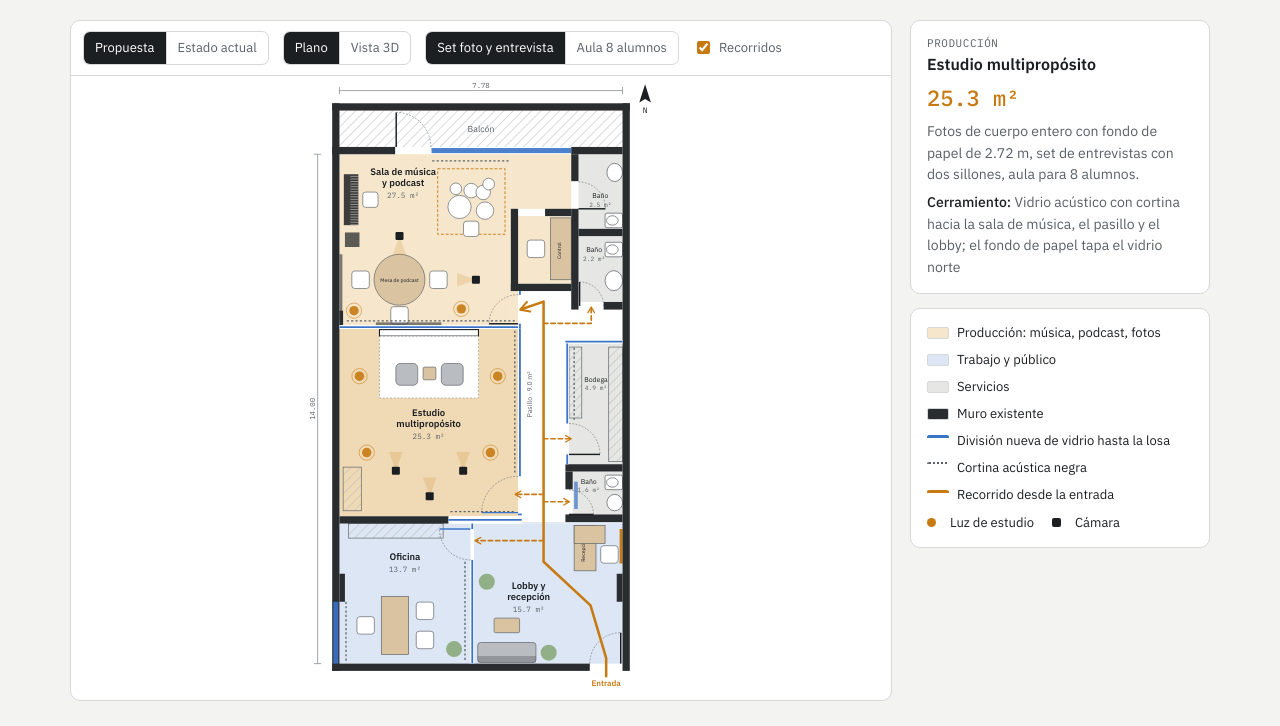
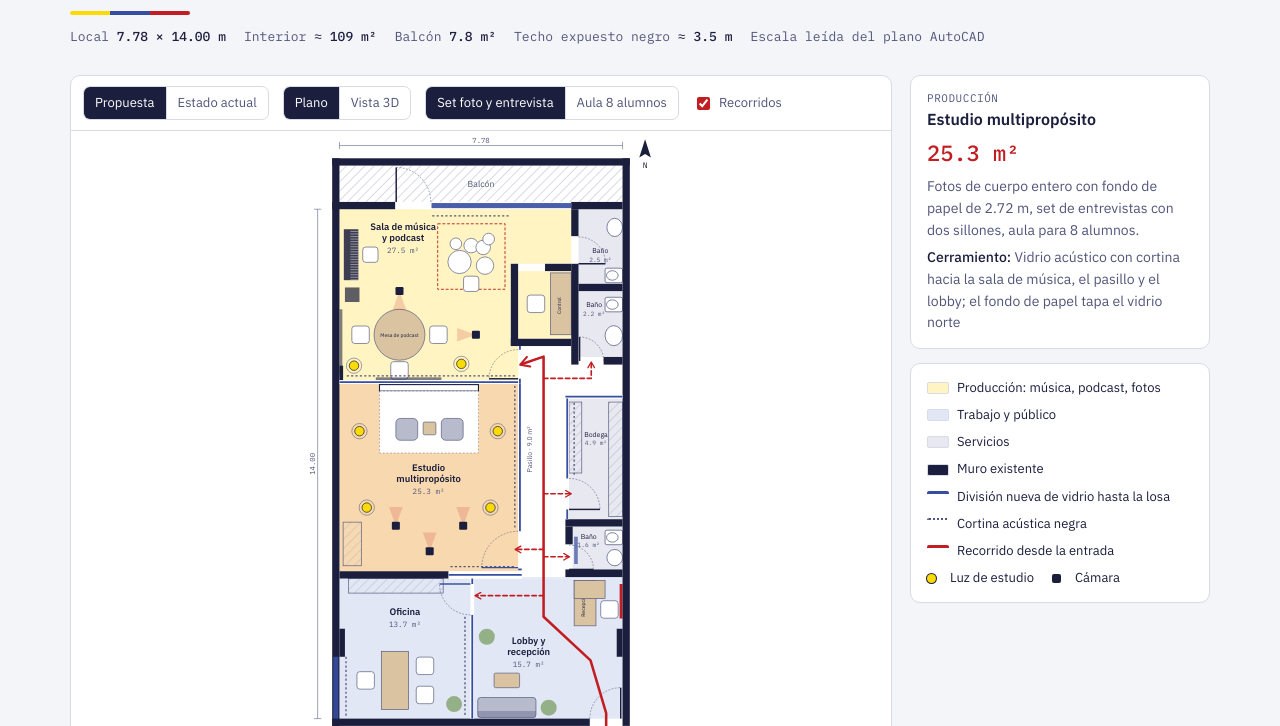
Before and after one commit to DrGraphic/estudio-andres-bello, a plain HTML site: page index.html in a window 1280 px wide. Shown: the part 210-936 px from the top of the page. Drawn offline with Linux system fonts and the light colour scheme.

Commit message:
Aplicar paleta y logo de drgraphic
Co-Authored-By: Claude Opus 5.5 <noreply@anthropic.com>
Claude-Session: https://claude.ai/code/session_01VpsP89JKDyhT3TceQQtrQt

```diff
--- a/index.html
+++ b/index.html
@@ -9,39 +9,41 @@
 <link href="https://fonts.googleapis.com/css2?family=IBM+Plex+Mono:wght@400;500&family=IBM+Plex+Sans:wght@400;500;600&display=swap" rel="stylesheet">
 <style>
 :root{
-  /* Lámina de arquitectura: papel frío, tinta grafito, acento ámbar (luz de tungsteno), vidrio cobalto */
-  --paper:#F3F4F2; --sheet:#FFFFFF; --ink:#1C1F22; --ink-2:#5A6066; --rule:#D5D8D6;
-  --accent:#C77A12; --glass:#3A74C9;
-  --prod:#F6E7CC; --work:#DCE6F4; --serv:#E6E7E4; --circ:#FFFFFF; --open:#EEF0EE;
-  --wall:#2A2D30; --wall-new:#4A4F55; --wood:#D9C3A1; --soft:#B9BCC0; --green:#7FA36B;
+  /* Paleta drgraphic (muestreada del logo): azul noche #1B1E3D, rojo #C11D22, amarillo #FCDB04, azul #364EA2 */
+  --paper:#F4F5F9; --sheet:#FFFFFF; --ink:#1B1E3D; --ink-2:#51567A; --rule:#D8DAE5;
+  --accent:#C11D22; --glass:#364EA2; --sun:#FCDB04;
+  --prod:#FFF4C2; --work:#E2E7F6; --serv:#E7E8F0; --circ:#FFFFFF; --open:#EEF0F6;
+  --wall:#1B1E3D; --wall-new:#4A4F75; --wood:#D9C3A1; --soft:#B8BBCB; --green:#7FA36B;
   --font-display:"IBM Plex Sans", system-ui, sans-serif;
   --font-body:"IBM Plex Sans", system-ui, sans-serif;
   --font-mono:"IBM Plex Mono", ui-monospace, monospace;
-  --bg3d:#E9EBE9;
+  --bg3d:#E9EBF2;
   color-scheme: light;
-  /* layout: cabecera, luego visor (plano o 3D) con panel lateral, luego tabla y notas */
+  /* layout: cabecera con logo, visor (plano o 3D) con panel lateral, video, renders, tabla y notas */
 }
 @media (prefers-color-scheme: dark){
   :root:not([data-theme="light"]){
-    --paper:#141618; --sheet:#1C1F22; --ink:#E9EBEA; --ink-2:#A3A9AE; --rule:#33383C;
-    --accent:#E9A23B; --glass:#7AA7EA;
-    --prod:#3A3020; --work:#22303F; --serv:#2A2D30; --circ:#1C1F22; --open:#24282B;
-    --wall:#D9DCDA; --wall-new:#AEB3B7; --wood:#7A6648; --soft:#5B6065; --green:#6E9460;
-    --bg3d:#202326; color-scheme: dark;
+    --paper:#11132A; --sheet:#1B1E3D; --ink:#F2F3F8; --ink-2:#A9ADC7; --rule:#33375C;
+    --accent:#EF4A4F; --glass:#8FA3E6; --sun:#FCDB04;
+    --prod:#3B3518; --work:#24305E; --serv:#272B4D; --circ:#1B1E3D; --open:#22264A;
+    --wall:#E6E7EF; --wall-new:#A9ADC7; --wood:#7A6648; --soft:#565B80; --green:#6E9460;
+    --bg3d:#15172F; color-scheme: dark;
   }
 }
 :root[data-theme="dark"]{
-  --paper:#141618; --sheet:#1C1F22; --ink:#E9EBEA; --ink-2:#A3A9AE; --rule:#33383C;
-  --accent:#E9A23B; --glass:#7AA7EA;
-  --prod:#3A3020; --work:#22303F; --serv:#2A2D30; --circ:#1C1F22; --open:#24282B;
-  --wall:#D9DCDA; --wall-new:#AEB3B7; --wood:#7A6648; --soft:#5B6065; --green:#6E9460;
-  --bg3d:#202326; color-scheme: dark;
+  --paper:#11132A; --sheet:#1B1E3D; --ink:#F2F3F8; --ink-2:#A9ADC7; --rule:#33375C;
+  --accent:#EF4A4F; --glass:#8FA3E6; --sun:#FCDB04;
+  --prod:#3B3518; --work:#24305E; --serv:#272B4D; --circ:#1B1E3D; --open:#22264A;
+  --wall:#E6E7EF; --wall-new:#A9ADC7; --wood:#7A6648; --soft:#565B80; --green:#6E9460;
+  --bg3d:#15172F; color-scheme: dark;
 }
 *{box-sizing:border-box}
 html,body{margin:0}
 body{background:var(--paper);color:var(--ink);font-family:var(--font-body);font-size:15px;line-height:1.55}
 .wrap{max-width:1180px;margin:0 auto;padding:28px 20px 60px;display:grid;gap:28px}
 header{display:grid;gap:6px}
+.brand{display:flex;align-items:center;gap:12px;margin-bottom:4px}.brand img{border-radius:10px;display:block}
+.stripe{height:4px;display:grid;grid-template-columns:1fr 1fr 1fr;border-radius:2px;overflow:hidden;max-width:120px;margin-top:8px}.stripe i:nth-child(1){background:#FCDB04}.stripe i:nth-child(2){background:#364EA2}.stripe i:nth-child(3){background:#C11D22}
 .eyebrow{font-family:var(--font-mono);font-size:12px;letter-spacing:.06em;color:var(--ink-2);text-transform:uppercase}
 h1{font-family:var(--font-display);font-weight:600;font-size:clamp(26px,3.4vw,36px);line-height:1.15;margin:0;text-wrap:balance}
 h2{font-family:var(--font-display);font-weight:600;font-size:20px;margin:0 0 12px;text-wrap:balance}
@@ -120,9 +122,10 @@ ul.notes li span{color:var(--ink-2)}
 <body>
 <div class="wrap">
 <header>
-  <div class="eyebrow">Oficina Andrés Bello · propuesta de distribución</div>
+  <div class="brand"><img src="brand/logo-drgraphic.png" alt="drgraphic" width="52" height="52"><div class="eyebrow">Oficina Andrés Bello · propuesta de distribución</div></div>
   <h1>Estudio creativo: clases, podcast, fotos y música</h1>
   <p class="lede">Un pasillo central une la entrada con todas las áreas. El lobby recibe en la esquina de la puerta, la oficina de vidrio aprovecha la única ventana y los dos salones de producción quedan adentro, donde se controla toda la luz y el sonido.</p>
+  <div class="stripe" aria-hidden="true"><i></i><i></i><i></i></div>
   <div class="facts"><span>Local <b>7.78 × 14.00 m</b></span><span>Interior <b>≈ 109 m²</b></span><span>Balcón <b>7.8 m²</b></span><span>Techo expuesto negro <b>≈ 3.5 m</b></span><span>Escala leída del plano AutoCAD</span></div>
 </header>
 
@@ -375,7 +378,7 @@ function drawFurn(f, g, C) {
     case "sweep": rect(r, { fill: C.sheet, stroke: C.ink2, "stroke-width": 0.012, "stroke-dasharray": "0.05 0.05" }, g); break;
     case "screen": case "logo": rect(r, { fill: C.accent }, g); break;
     case "mirror": rect(r, { fill: C.glass, opacity: .7 }, g); break;
-    case "light": el("circle", { cx, cy, r: 0.13, fill: C.accent, opacity: .9 }, g); el("circle", { cx, cy, r: 0.21, fill: "none", stroke: C.accent, "stroke-width": 0.015 }, g); break;
+    case "light": el("circle", { cx, cy, r: 0.13, fill: css("--sun"), stroke: C.ink, "stroke-width": 0.02 }, g); el("circle", { cx, cy, r: 0.21, fill: "none", stroke: C.ink2, "stroke-width": 0.015 }, g); break;
     case "cam": {
       const a = rad(f.a), L = 0.55, s = 0.35;
       const p1 = [cx + L * Math.cos(a - s), cy + L * Math.sin(a - s)], p2 = [cx + L * Math.cos(a + s), cy + L * Math.sin(a + s)];
@@ -410,7 +413,7 @@ function drawLegend() {
   h += `<div><span class="sw" style="background:var(--sheet);border:0;border-top:3px solid var(--glass)"></span>División nueva de vidrio hasta la losa</div>`;
   h += `<div><span class="sw" style="border:0;border-top:2px dotted var(--ink-2)"></span>Cortina acústica negra</div>`;
   h += `<div><span class="sw" style="border:0;border-top:3px solid var(--accent)"></span>Recorrido desde la entrada</div>`;
-  h += `<div><span class="dot" style="background:var(--accent)"></span>Luz de estudio <span class="dot" style="background:var(--ink);border-radius:2px;margin-left:10px"></span>Cámara</div>`;
+  h += `<div><span class="dot" style="background:var(--sun);box-shadow:0 0 0 1px var(--ink)"></span>Luz de estudio <span class="dot" style="background:var(--ink);border-radius:2px;margin-left:10px"></span>Cámara</div>`;
   document.getElementById("legend").innerHTML = h;
 }
 
```
Also changed, not shown: brand/logo-drgraphic.png (added).
